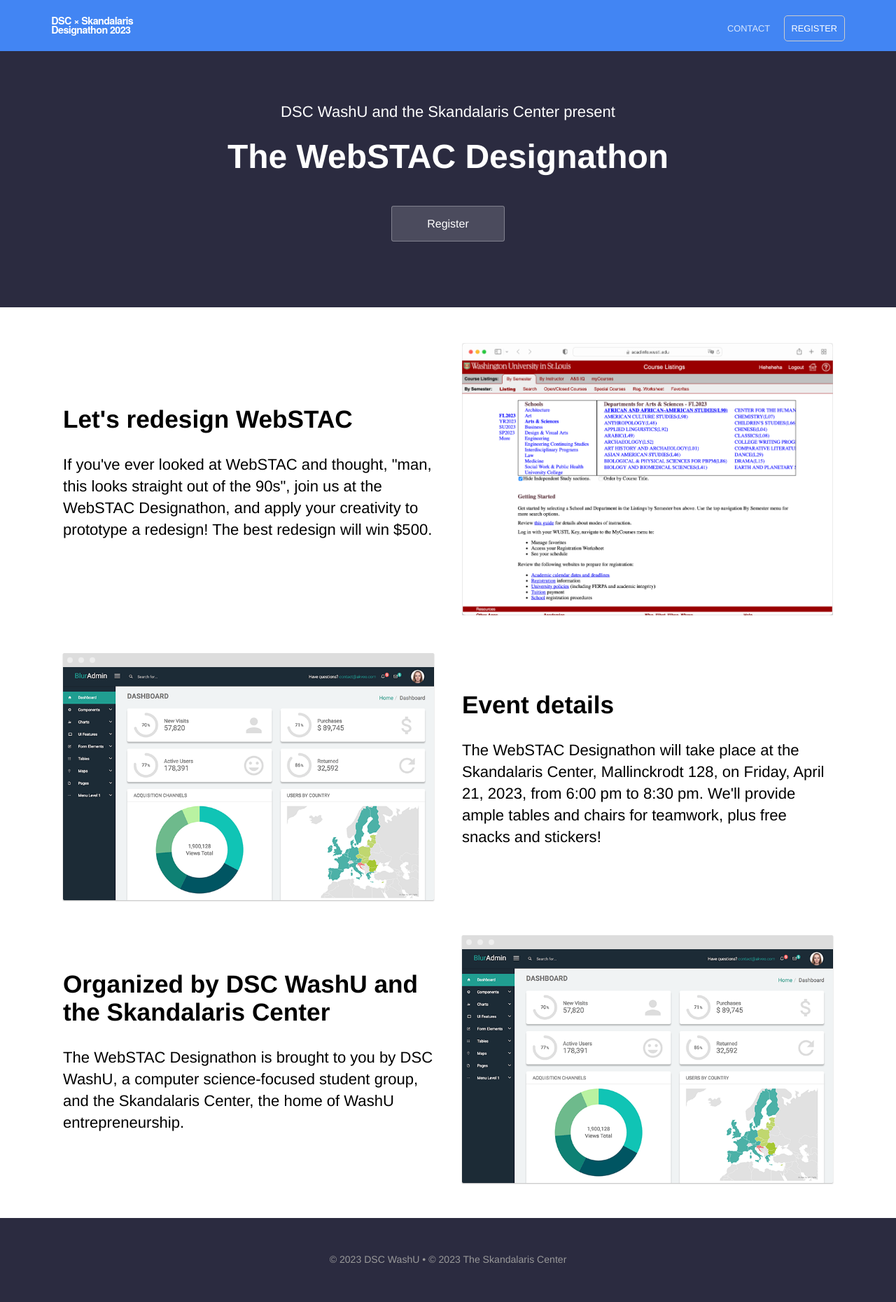
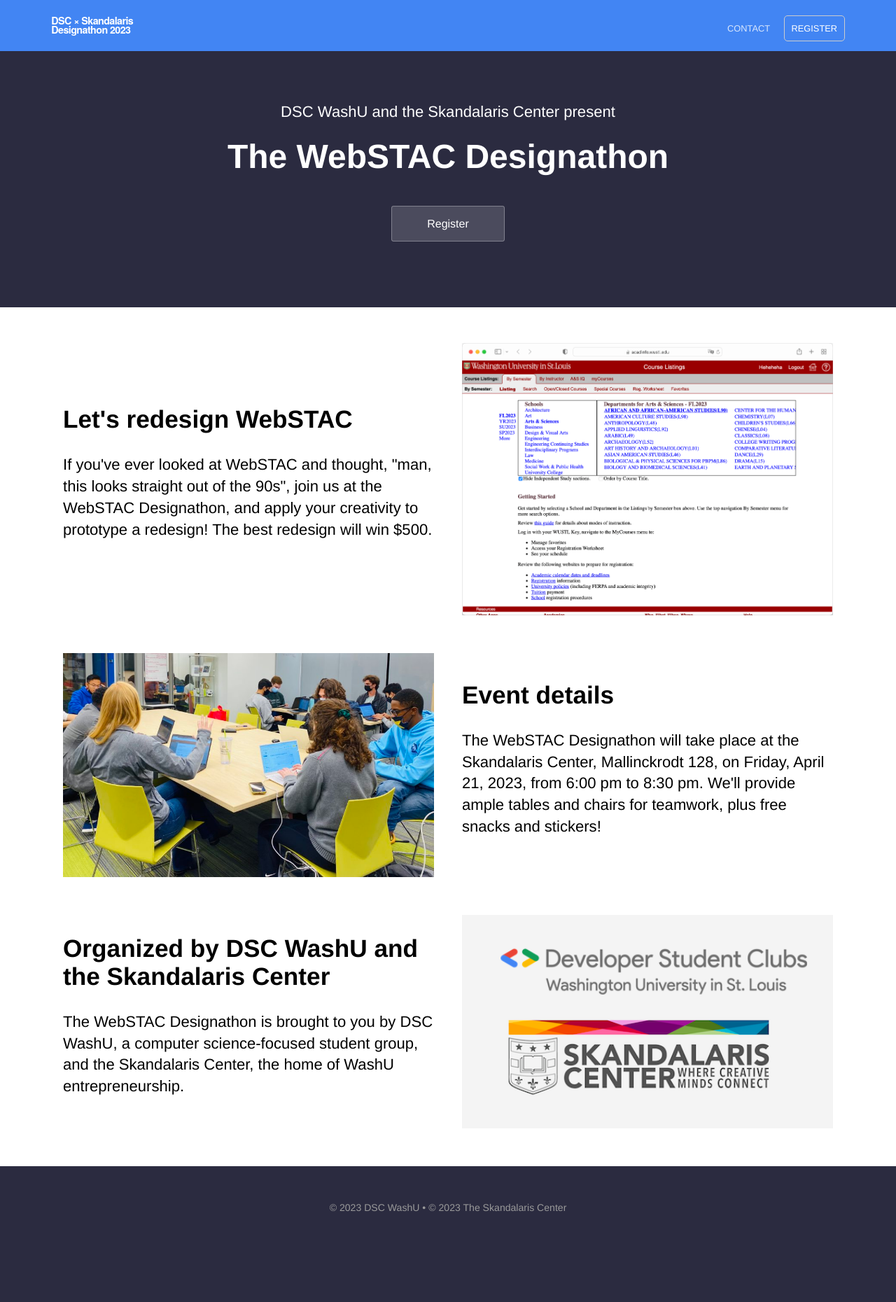
Before and after one commit to dscwashu/webstacdesignathon, a Jekyll site: the page built from index.html, in a window 1280 px wide. Shown: the whole page at 70% size. Built offline with Jekyll 4.4.1, drawn with Linux system fonts in a browser that asks for light colours; the list of posts is cut into pages by our own code; after the commit the page ends 1785 px from its top, so only the background shows below that.

Commit message:
Update images

```diff
--- a/index.html
+++ b/index.html
@@ -17,8 +17,9 @@
 				<h2>Let's redesign WebSTAC</h2>
 				<p>If you've ever looked at WebSTAC and thought, "man, this looks straight out of the 90s", join us at the WebSTAC Designathon, and apply your creativity to prototype a redesign! The best redesign will win $500.</p>
 			</div>
+
 			<div class="image">
-				<img src="{{ site.baseurl }}/images/webstac.png" alt="Screenshot" />
+				<img src="{{ site.baseurl }}/images/webstac.png" alt="Screenshot of WebSTAC">
 			</div>
 		</div>
 	</section>
@@ -30,7 +31,7 @@
 				<p>The WebSTAC Designathon will take place at the Skandalaris Center, Mallinckrodt 128, on Friday, April 21, 2023, from 6:00 pm to 8:30 pm. We'll provide ample tables and chairs for teamwork, plus free snacks and stickers!</p>
 			</div>
 			<div class="image">
-				<img src="{{ site.baseurl }}/images/dashboard.png" alt="Screenshot" class="screenshot editable" />
+				<img src="{{ site.baseurl }}/images/skandy.png" alt="Students working at the center" />
 			</div>
 		</div>
 	</section>
@@ -42,7 +43,7 @@
 				<p>The WebSTAC Designathon is brought to you by DSC WashU, a computer science-focused student group, and the Skandalaris Center, the home of WashU entrepreneurship.</p>
 			</div>
 			<div class="image">
-				<img src="{{ site.baseurl }}/images/dashboard.png" alt="Screenshot" class="screenshot editable" />
+				<img src="{{ site.baseurl }}/images/hosts.png" alt="Logos of DSC and Skandalaris" class="editable" />
 			</div>
 		</div>
 	</section>
```
Also changed, not shown: images/hosts.png (added), images/skandy.png (added), images/webstac.png.
